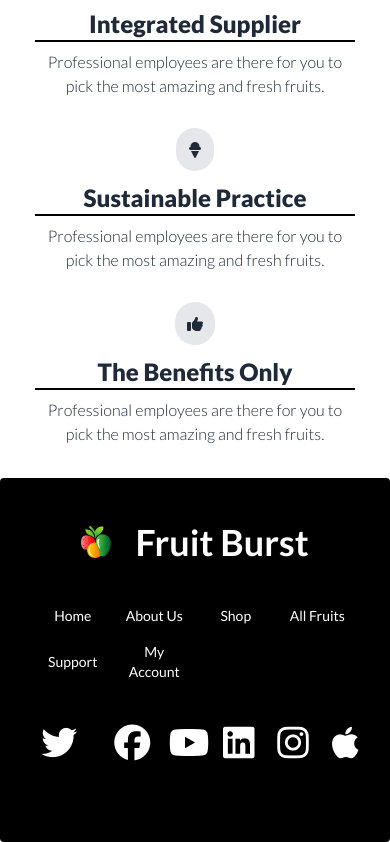
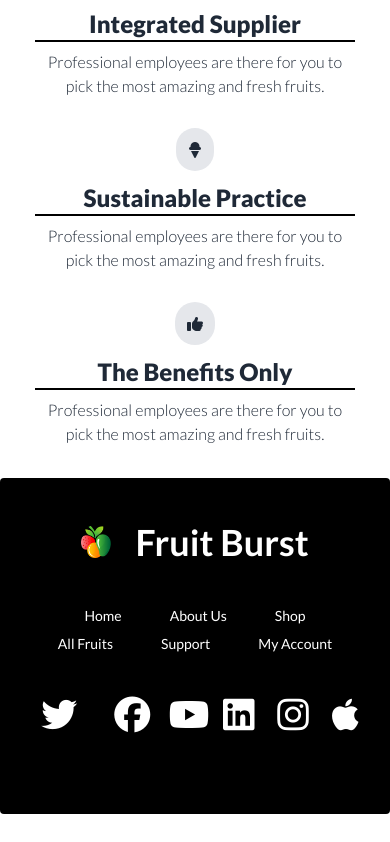
Before and after one commit to juixer/Assignment-3, a plain HTML site: page index.html in a window 390 px wide. Shown: the part 5004-5846 px from the top of the page. After the commit the page ends 5818 px from the top, so only its background shows below. Drawn offline with nearby package versions, Linux system fonts and the light colour scheme.

Commit message:
mobile fotter issue fixed

```diff
--- a/index.html
+++ b/index.html
@@ -513,13 +513,25 @@
         <div class="flex justify-center items-center">
             <a class="btn btn-ghost normal-case font-bold text-white text-4xl"><img src="./images/logo.png" alt="" class="w-[30px] lg:w-[40px] mr-4">Fruit Burst</a>
         </div>
-        <div class="grid grid-cols-4 md:grid-cols-6 lg:text-xl lg:grid-flow-col gap-4 text-white lg:space-x-5">
+        <div class="flex justify-center items-center flex-wrap gap-x-12 lg:text-xl lg:grid-flow-col text-white lg:space-x-5">
+          <div>
             <a class="link link-hover">Home</a>
+          </div>
+          <div>
             <a class="link link-hover">About Us</a>
+          </div>
+          <div>
             <a class="link link-hover">Shop</a>
+          </div>
+          <div>
             <a class="link link-hover">All Fruits</a>
+          </div>
+          <div>
             <a class="link link-hover">Support</a>
+          </div>
+          <div>
             <a class="link link-hover">My Account</a>
+          </div>
         </div>
         <div>
           <div class="grid grid-cols-6 lg:grid-flow-col gap-4 text-white text-4xl space-x-5">
```
Lines whose indentation alone changed are shown as unchanged.
